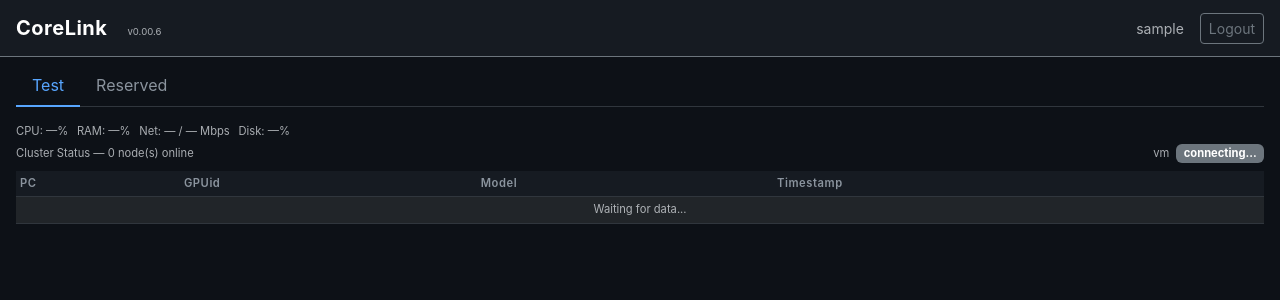
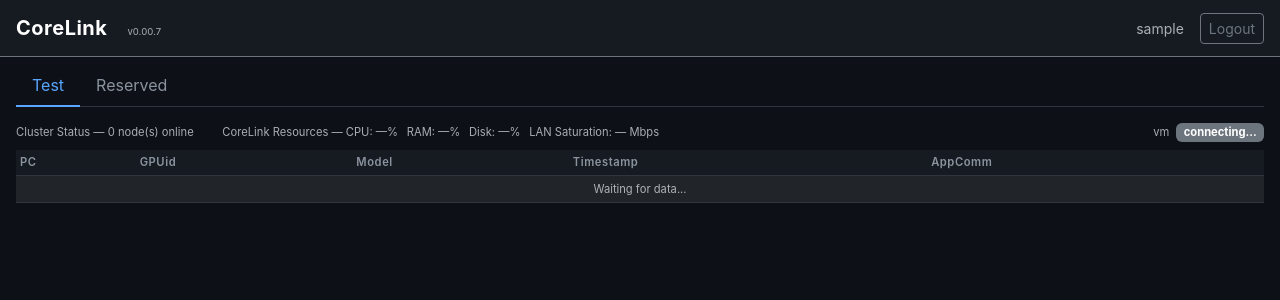
Before and after one commit to MachoDrone/CoreLink, a Flask app: page / in a window 1280 px wide. Shown: the top 300 px of the page. Run offline with Flask 3, Linux system fonts and the light colour scheme; the visitor is signed in with stand-in values (Sample User, id 1); parts of the project's set-up code (start-up, migrations or seed data) failed here and were passed over; some libraries are stand-ins or nearby versions.

Commit message:
v0.00.7: Add AppComm column + LAN Saturation metric
Co-Authored-By: Claude Opus 4.6 <noreply@anthropic.com>

```diff
--- a/container/app/gossip.py
+++ b/container/app/gossip.py
@@ -33,7 +33,8 @@ class GossipNode:
 
         self.seq = 0
         self._lock = threading.Lock()
-        self._cluster = {}  # {node_id: {gpus, timestamp, seq, last_seen, ip}}
+        self._cluster = {}  # {node_id: {gpus, timestamp, seq, last_seen, ip, net_kbps}}
+        self._net_kbps = 0.0  # local node's AppComm rate, set by server push loop
 
         self._mcast_send_sock = None
         self._mcast_recv_sock = None
@@ -61,6 +62,10 @@ class GossipNode:
     def stop(self):
         self._running = False
 
+    def set_net_kbps(self, value):
+        """Update the local node's network throughput (Kbps) for gossip."""
+        self._net_kbps = value
+
     def get_cluster_state(self):
         """Return the current cluster state for the web UI.
 
@@ -77,6 +82,7 @@ class GossipNode:
             "gpus": self.local_gpu_info,
             "timestamp": time.strftime("%d%b%y %H:%M:%S").upper() + "utc",
             "status": "online",
+            "net_kbps": self._net_kbps,
         })
 
         with self._lock:
@@ -94,6 +100,7 @@ class GossipNode:
                     "gpus": info["gpus"],
                     "timestamp": info["timestamp"],
                     "status": status,
+                    "net_kbps": info.get("net_kbps", 0.0),
                 })
 
         return nodes
@@ -148,6 +155,7 @@ class GossipNode:
                 "gpus": self.local_gpu_info,
                 "timestamp": time.strftime("%d%b%y %H:%M:%S").upper() + "utc",
                 "seq": self.seq,
+                "net_kbps": self._net_kbps,
             }
             try:
                 data = json.dumps(msg).encode("utf-8")
@@ -208,6 +216,7 @@ class GossipNode:
                     "seq": seq,
                     "last_seen": time.time(),
                     "ip": addr[0] if addr else "",
+                    "net_kbps": msg.get("net_kbps", 0.0),
                 }
 
     # ------------------------------------------------------------------
@@ -266,6 +275,7 @@ class GossipNode:
                         "gpus": info["gpus"],
                         "timestamp": info["timestamp"],
                         "seq": info["seq"],
+                        "net_kbps": info.get("net_kbps", 0.0),
                     })
 
         # Include self if the requester is behind
@@ -275,6 +285,7 @@ class GossipNode:
                 "gpus": self.local_gpu_info,
                 "timestamp": time.strftime("%d%b%y %H:%M:%S").upper() + "utc",
                 "seq": self.seq,
+                "net_kbps": self._net_kbps,
             })
 
         if updates:
--- a/container/app/monitor.py
+++ b/container/app/monitor.py
@@ -90,7 +90,7 @@ class AppMonitor:
         self._prev_cpu_total = total
         if d_total <= 0:
             return 0.0
-        return round(100.0 * d_app / d_total, 1)
+        return round(100.0 * d_app / d_total, 2)
 
     # ------------------------------------------------------------------
     # RAM — cgroup memory vs host MemTotal
@@ -124,7 +124,7 @@ class AppMonitor:
 
         if mem_total <= 0:
             return 0.0
-        return round(100.0 * mem_bytes / mem_total, 1)
+        return round(100.0 * mem_bytes / mem_total, 2)
 
     # ------------------------------------------------------------------
     # Network — delta of non-disk I/O from /proc/1/io
@@ -159,7 +159,7 @@ class AppMonitor:
             return 0.0
         bytes_per_sec = delta / dt
         mbps = (bytes_per_sec * 8) / 1_000_000
-        return round(mbps, 1)
+        return round(mbps, 3)
 
     # ------------------------------------------------------------------
     # Link speed — first physical up interface
--- a/container/app/server.py
+++ b/container/app/server.py
@@ -17,7 +17,7 @@ from gossip import GossipNode
 from gpu import get_local_gpu_info
 from monitor import AppMonitor
 
-VERSION = "0.00.6"
+VERSION = "0.00.7"
 
 # ---------------------------------------------------------------------------
 # Flask application setup
@@ -180,9 +180,11 @@ def _push_cluster_state():
     while True:
         socketio.sleep(3)
         monitor.collect()
+        metrics = monitor.get_metrics()
+        gossip.set_net_kbps(metrics["net_mbps"] * 1000)
         socketio.emit("cluster_state", {
             "nodes": gossip.get_cluster_state(),
-            "monitor": monitor.get_metrics(),
+            "monitor": metrics,
         })
 
 
--- a/container/app/static/js/app.js
+++ b/container/app/static/js/app.js
@@ -33,26 +33,29 @@
         var nodes = data.nodes || [];
         var mon   = data.monitor || {};
 
-        // Update monitor line
-        if (appMonitor) {
-            var cpu  = mon.cpu  != null ? mon.cpu  : "\u2014";
-            var ram  = mon.ram  != null ? mon.ram  : "\u2014";
-            var net  = mon.net_mbps != null ? mon.net_mbps : "\u2014";
-            var link = mon.link_speed ? mon.link_speed : "\u2014";
-            var disk = mon.disk != null ? mon.disk : "\u2014";
-            appMonitor.textContent = "CPU: " + cpu + "%\u2002 RAM: " + ram
-                + "%\u2002 Net: " + net + " / " + link
-                + " Mbps\u2002 Disk: " + disk + "%";
-        }
-
         if (!tbody) return;
 
-        // Count online nodes
+        // Count online nodes and sum LAN traffic
         var onlineNodes = 0;
+        var totalKbps = 0;
         for (var i = 0; i < nodes.length; i++) {
-            if (nodes[i].status === "online") onlineNodes++;
+            if (nodes[i].status === "online") {
+                onlineNodes++;
+                totalKbps += (nodes[i].net_kbps || 0);
+            }
         }
         if (nodeCount) nodeCount.textContent = onlineNodes;
+
+        // Update CoreLink Resources line
+        if (appMonitor) {
+            var cpu  = mon.cpu  != null ? Number(mon.cpu).toFixed(2)  : "\u2014";
+            var ram  = mon.ram  != null ? Number(mon.ram).toFixed(2)  : "\u2014";
+            var disk = mon.disk != null ? Number(mon.disk).toFixed(2) : "\u2014";
+            var lanMbps = (totalKbps / 1000).toFixed(3);
+            appMonitor.textContent = "CoreLink Resources \u2014 CPU: " + cpu
+                + "%\u2002 RAM: " + ram + "%\u2002 Disk: " + disk
+                + "%\u2002 LAN Saturation: " + lanMbps + " Mbps";
+        }
 
         // Rebuild table rows
         var html = "";
@@ -61,13 +64,16 @@
             var gpus = node.gpus || [];
             var rowClass = node.status === "stale" ? "node-stale" : "node-online";
 
+            var netDisplay = (node.net_kbps != null) ? Number(node.net_kbps).toFixed(2) + " Kbps" : "0.00 Kbps";
+
             if (gpus.length === 0) {
                 // Node with no GPUs (shouldn't happen but handle gracefully)
                 html += "<tr class=\"" + rowClass + "\">"
                       + "<td>" + esc(node.node_id) + "</td>"
-                      + "<td>—</td>"
-                      + "<td>—</td>"
+                      + "<td>\u2014</td>"
+                      + "<td>\u2014</td>"
                       + "<td>" + esc(node.timestamp) + "</td>"
+                      + "<td>" + netDisplay + "</td>"
                       + "</tr>";
             } else {
                 for (var g = 0; g < gpus.length; g++) {
@@ -76,13 +82,14 @@
                           + "<td>" + gpus[g].id + "</td>"
                           + "<td>" + esc(gpus[g].model) + "</td>"
                           + "<td>" + esc(node.timestamp) + "</td>"
+                          + "<td>" + (g === 0 ? netDisplay : "") + "</td>"
                           + "</tr>";
                 }
             }
         }
 
         if (html === "") {
-            html = "<tr><td colspan=\"4\" class=\"text-center text-muted\">"
+            html = "<tr><td colspan=\"5\" class=\"text-center text-muted\">"
                  + "No nodes detected yet...</td></tr>";
         }
 
--- a/container/app/templates/console.html
+++ b/container/app/templates/console.html
@@ -33,12 +33,11 @@
 <div class="tab-content px-3 py-3" id="mainTabContent">
     <!-- Test tab -->
     <div class="tab-pane fade show active" id="tab-test" role="tabpanel" aria-labelledby="test-tab">
-        <div id="app-monitor" class="text-muted mb-1" style="font-size: 0.7rem;">
-            CPU: &mdash;%&ensp; RAM: &mdash;%&ensp; Net: &mdash; / &mdash; Mbps&ensp; Disk: &mdash;%
-        </div>
         <div class="d-flex justify-content-between align-items-center mb-2">
             <span class="text-muted" style="font-size: 0.7rem;">
                 Cluster Status &mdash; <span id="node-count">0</span> node(s) online
+                &emsp;&emsp;
+                <span id="app-monitor">CoreLink Resources &mdash; CPU: &mdash;%&ensp; RAM: &mdash;%&ensp; Disk: &mdash;%&ensp; LAN Saturation: &mdash; Mbps</span>
             </span>
             <span style="font-size: 0.7rem;">
                 <span class="text-muted me-1">{{ hostname }}</span>
@@ -53,11 +52,12 @@
                         <th>GPUid</th>
                         <th>Model</th>
                         <th>Timestamp</th>
+                        <th>AppComm</th>
                     </tr>
                 </thead>
                 <tbody id="gpu-table-body">
                     <tr>
-                        <td colspan="4" class="text-center text-muted">Waiting for data...</td>
+                        <td colspan="5" class="text-center text-muted">Waiting for data...</td>
                     </tr>
                 </tbody>
             </table>
--- a/corelink.py
+++ b/corelink.py
@@ -21,7 +21,7 @@ import time
 import urllib.request
 import urllib.error
 
-VERSION = "0.00.6"
+VERSION = "0.00.7"
 CONTAINER_NAME = "corelink"
 IMAGE_NAME = "corelink:latest"
 REPO_RAW_URL = "https://raw.githubusercontent.com/MachoDrone/CoreLink/claude/add-usage-examples-fh9kU"
```
Also changed, not shown: README.md.
